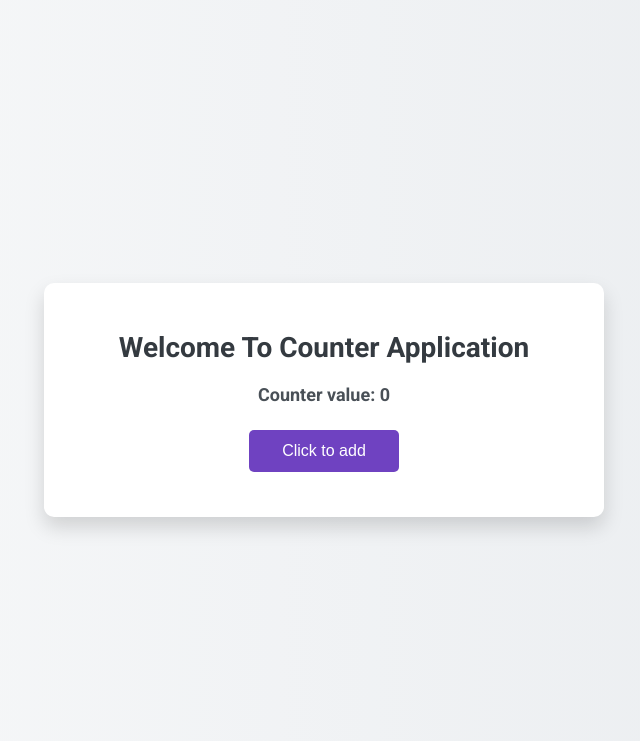
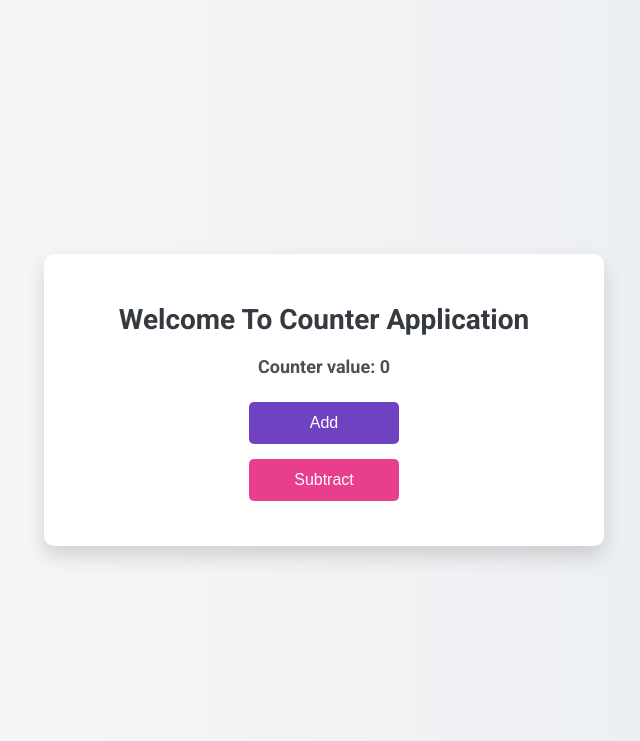
Before and after one commit to RuthSrur/CounterApp, a Flask app: page / in a window 1280 px wide. Shown: the top 741 px of the page, without its empty margins (316-956 px from the left). Run offline with Flask 2, Linux system fonts and the light colour scheme.

Commit message:
add button

```diff
--- a/templates/home.html
+++ b/templates/home.html
@@ -7,19 +7,15 @@
     <link rel="stylesheet" type="text/css" href="{{ url_for('static', filename='css/style.css') }}">
     <link href="https://fonts.googleapis.com/css2?family=Roboto:wght@400;700&display=swap" rel="stylesheet">
 </head>
-
 <body>
     <div class="container">
         <h1 class="main-title">Welcome To Counter Application</h1>
-        {% if counter == null and message != null %}
-            <h3>Successfully incremented the counter</h3>
-        {% elif counter == null and message == null %}
-            <h3>HOME</h3>
-        {% else %}
-            <h3>Counter value: {{ counter }}</h3>
-        {% endif %}
+        <h3>Counter value: {{ counter }}</h3>
         <form action="/add" method="post" class="form-button">
-            <button type="submit" class="btn post-btn">Click to add</button>
+            <button type="submit" class="btn post-btn">Add</button>
+        </form>
+        <form action="/subtract" method="post" class="form-button">
+            <button type="submit" class="btn subtract-btn">Subtract</button>
         </form>
     </div>
 </body>
```
